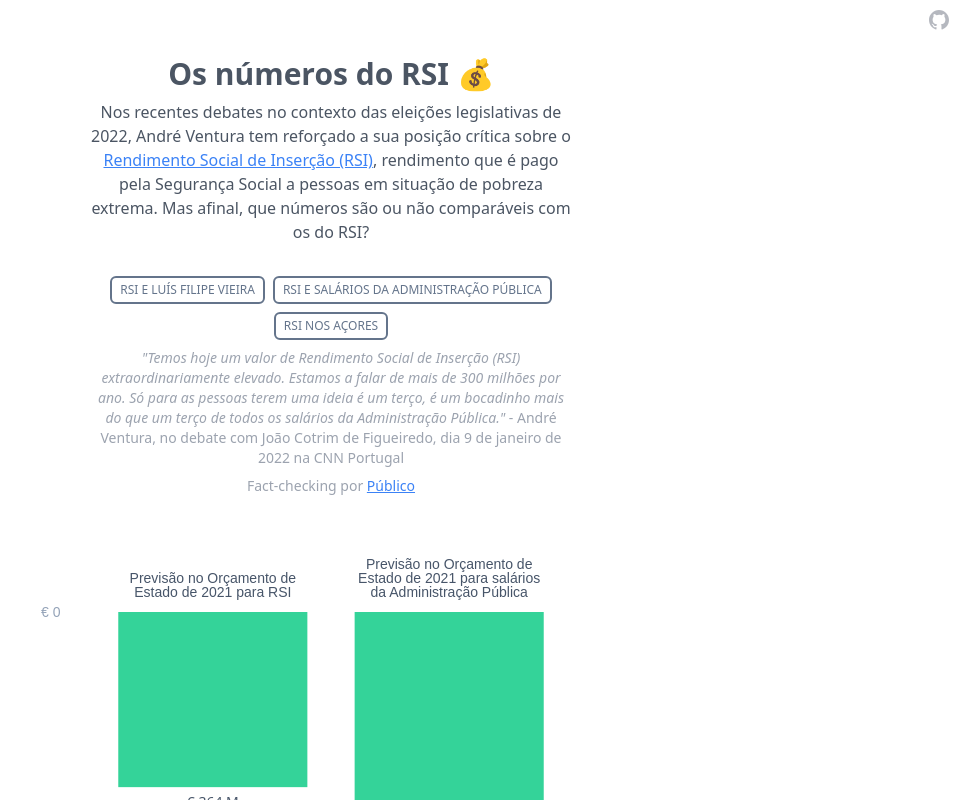
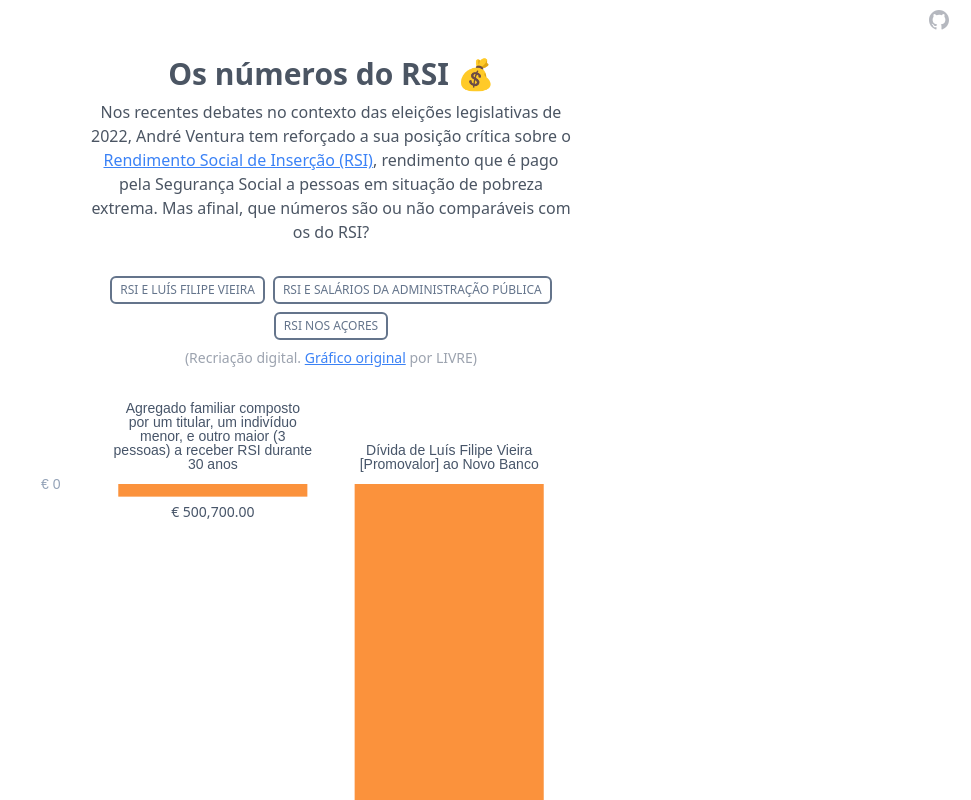
Before and after one commit to biamalveiro/numeros-do-rsi, a React (Create React App) app: page / in a window 1280 px wide. Shown: the top 800 px of the page, without its empty margins (309-1280 px from the left). Built offline with nearby package versions, Linux system fonts and the light colour scheme; some icons are missing.

Commit message:
update starting chart

```diff
--- a/src/App.js
+++ b/src/App.js
@@ -7,7 +7,7 @@
   "inline-block px-2 py-1 text-xs text-center text-slate-500 uppercase border-2 bg-white transition duration-200 ease-in-out border-slate-500  rounded-md cursor-pointer hover:border-slate-600 hover:bg-slate-100";
 
 function App() {
-  const [chart, setChart] = useState("AP");
+  const [chart, setChart] = useState("LFV");
 
   return (
     <div className="py-10 w-full md:w-9/12 mx-auto">
```
